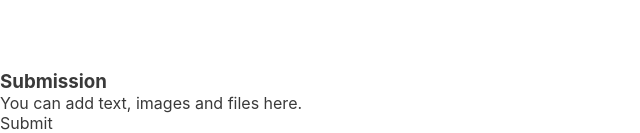
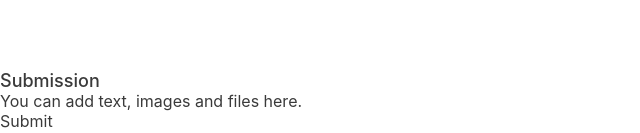
Before and after one commit to Mrq9rawi/WDDM-115_Group_1_Github_Group_Assignment, a plain HTML site: page index.html in a window 1280 px wide. Shown: the part 1329-1462 px from the top of the page, 0-640 px from the left. Drawn offline with Linux system fonts and the light colour scheme.

Commit message:
submission headline css edit

```diff
--- a/css/style.css
+++ b/css/style.css
@@ -163,3 +163,9 @@ main .description .text-content > p {
 	align-content: center;
 	padding-top: 50px;
 }
+.submission h3{
+	font-size: 18px;
+	font-family: inherit;
+	font-weight: 500;
+
+}
```
